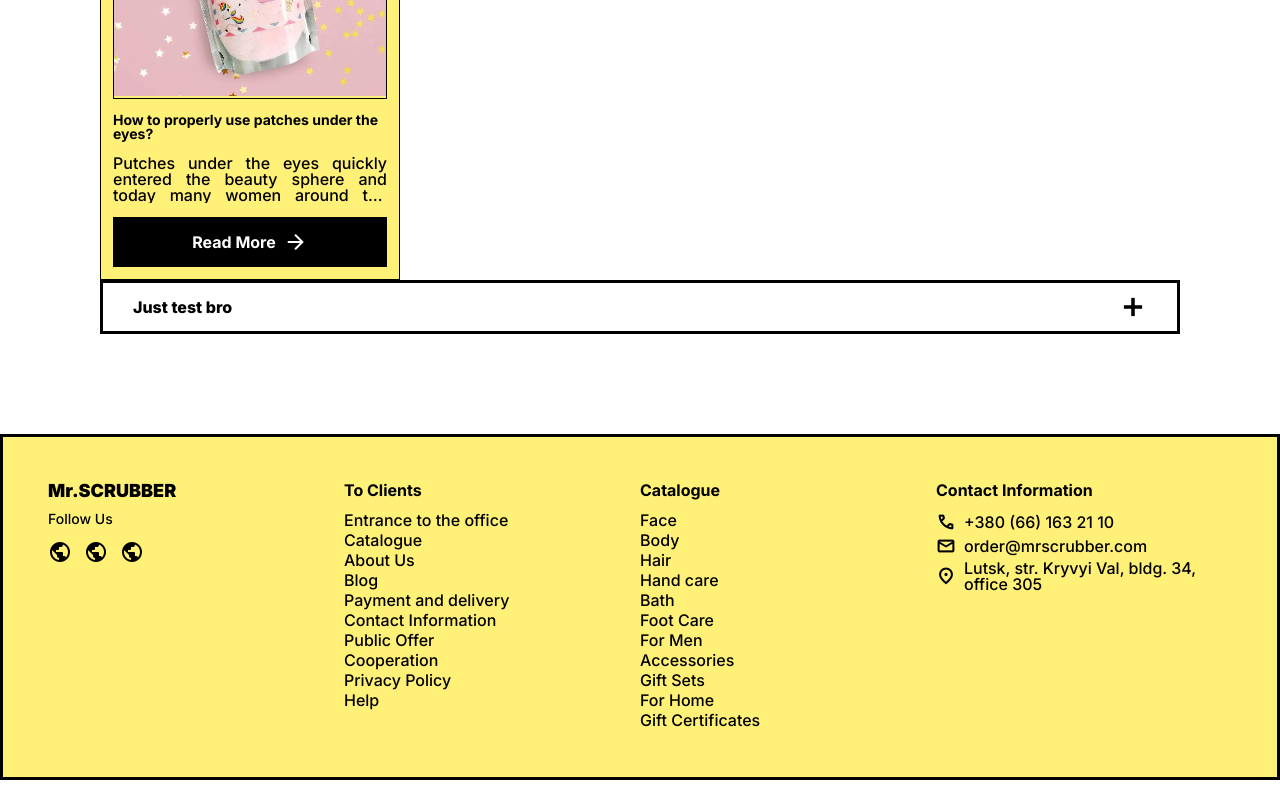
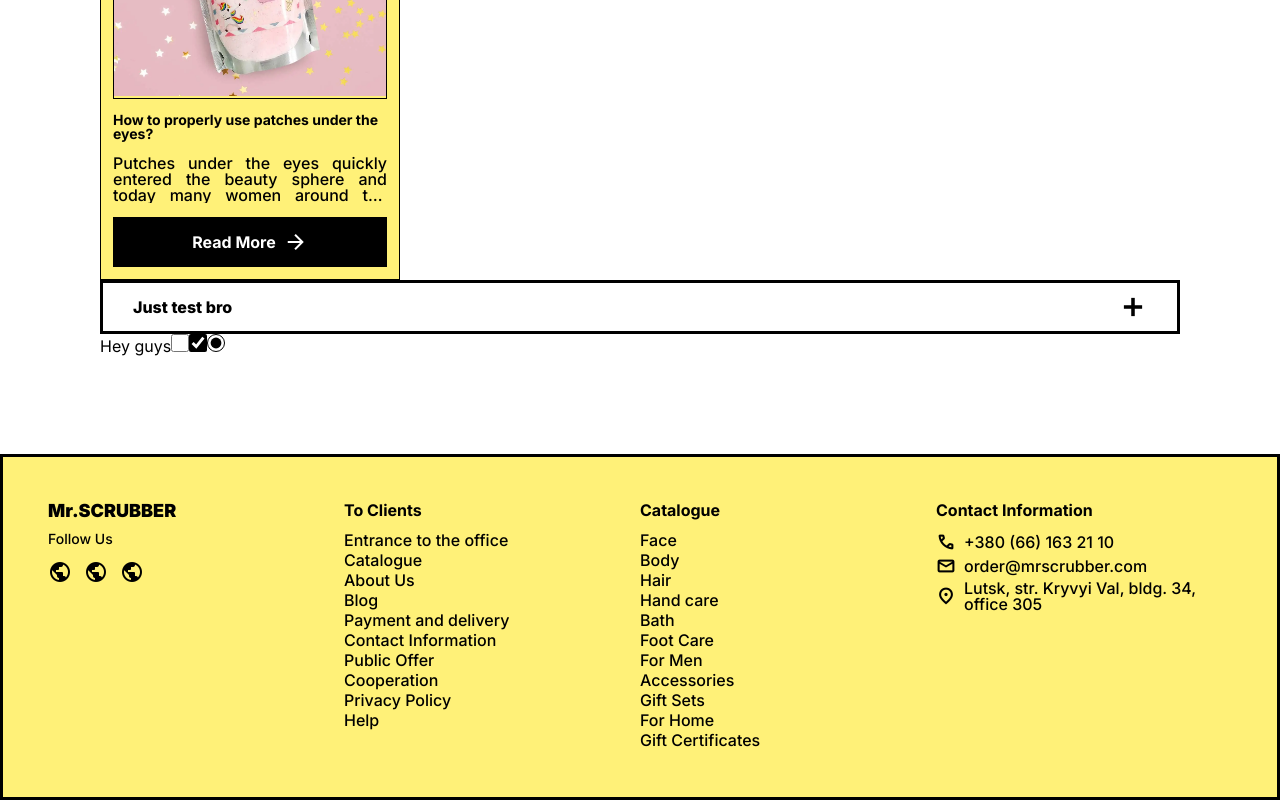
Before and after one commit to kahramanX/creative-ecommerce-project, a React (Create React App) app in the folder client/: page /components in a window 1280 px wide. Shown: the part 1287-2087 px from the top of the page. Built offline with nearby package versions, Linux system fonts and the light colour scheme.

Commit message:
input styles updated

```diff
--- a/client/src/Components.tsx
+++ b/client/src/Components.tsx
@@ -60,6 +60,13 @@ const Components: React.FC = () => {
           }
         />
       </div>
+
+      <div>
+        <label htmlFor={"testing"}> Hey guys</label>
+        <input id="testing" type={"checkbox"} />
+        <input type={"checkbox"} checked />
+        <input type={"radio"} checked />
+      </div>
     </div>
   );
 };
--- a/client/src/assets/styles/index.scss
+++ b/client/src/assets/styles/index.scss
@@ -1,4 +1,5 @@
 @import url("https://fonts.googleapis.com/css2?family=Inter:wght@100;200;300;400;500;600;700;800;900&display=swap");
+@import "assets/styles/variables.scss";
 
 body {
   font-family: "Inter", system-ui;
@@ -56,4 +57,11 @@ input {
 .components-container {
   padding: 100px;
 }
+
+input[type="checkbox"],
+input[type="radio"] {
+  accent-color: black;
+  width: 18px;
+  height: 18px;
+}
 // RESET CSS END
```
